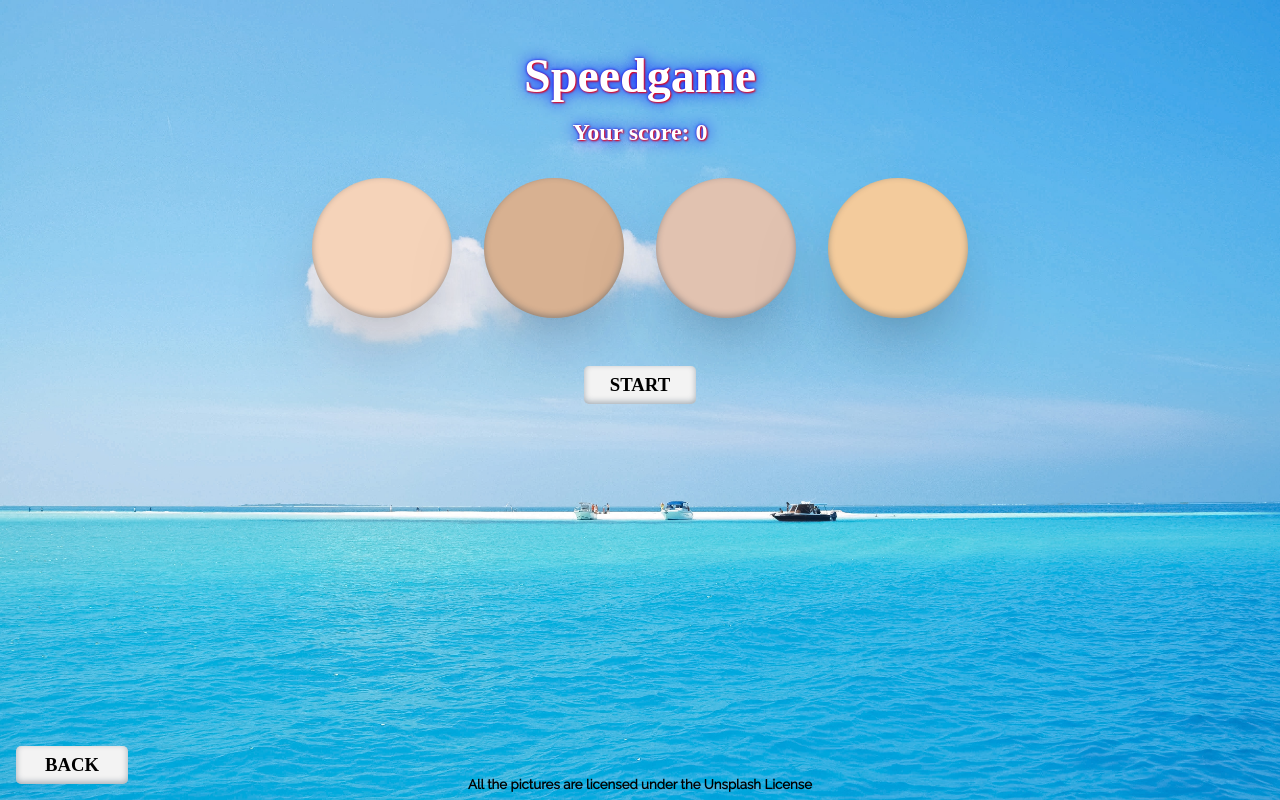
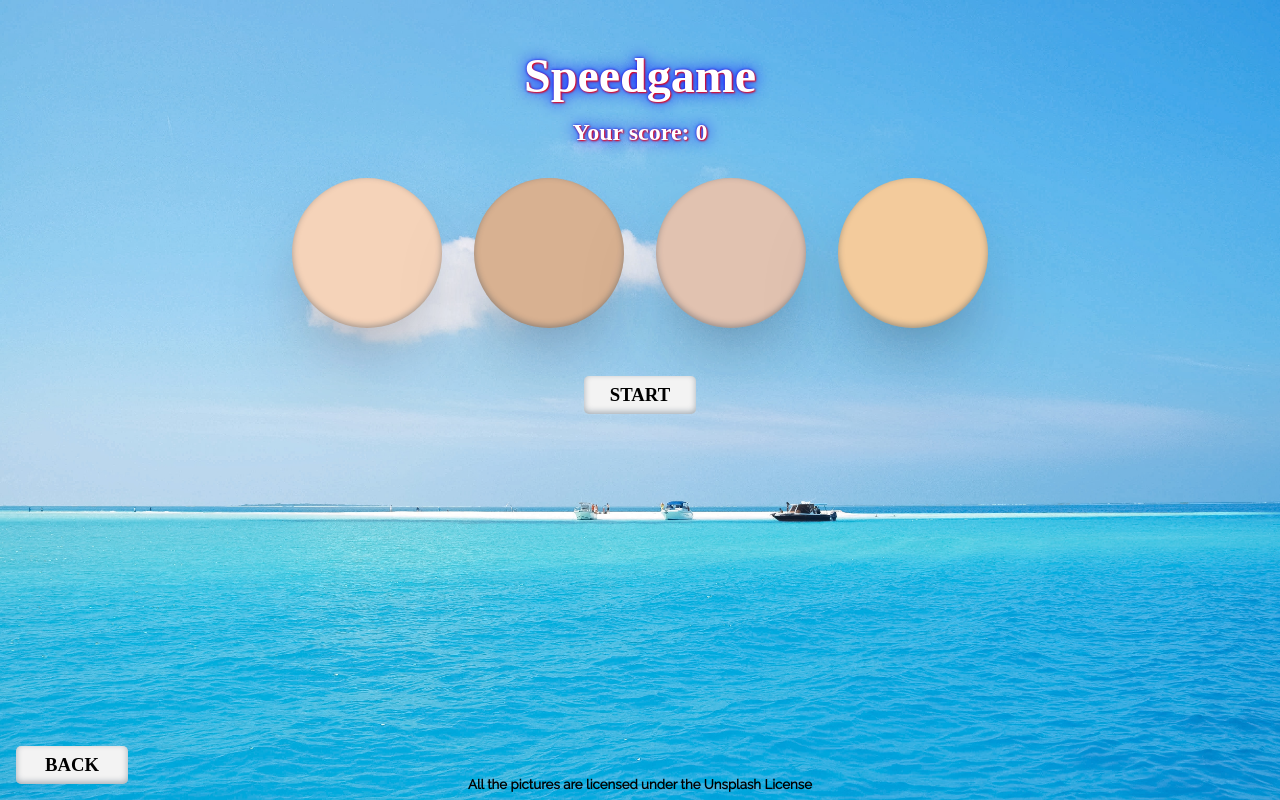
Before and after one commit to LinhLe2307/react_speedGame_REACT22K, a React (Create React App) app: page / in a window 1280 px wide. Both pictures are taken after a click on the button "Easy". Built offline with nearby package versions, Linux system fonts and the light colour scheme; a web font is replaced by a local one.

Commit message:
Change circle size

```diff
--- a/src/App.js
+++ b/src/App.js
@@ -45,6 +45,7 @@ class App extends Component {
 
   timer = undefined; // before we don't have it, it will be undefined. We use variable because we define it in 2 different places, start and end functions.
 
+  // GAME DIFFICULTY
   circlesDifficulty = {
     easy: {
       length: 4,
@@ -77,6 +78,7 @@ class App extends Component {
     );
   };
 
+  // AUDIO PLAY
   //create a new handler for sound, since this is a totally separate function
   clickPlay = () => {
     if (clickSound.paused) {
@@ -96,6 +98,7 @@ class App extends Component {
     stopSound.play();
   };
 
+  // CLICK CIRCLE
   clickHandler = (i) => {
     this.clickPlay();
     if (this.state.playingGame.current !== i) {
--- a/src/index.css
+++ b/src/index.css
@@ -18,6 +18,7 @@ body {
   font-family: "Rubik Moonrocks", cursive;
   color: rgb(255, 255, 255);
   /* background-attachment: fixed; */
+
   text-align: center;
   text-shadow: var(--text-shadow);
 }
@@ -77,8 +78,8 @@ h1 {
 }
 
 .circle {
-  height: 140px;
-  width: 140px;
+  height: 150px;
+  width: 150px;
   border-radius: 50%;
   cursor: pointer;
   display: flex;
@@ -92,7 +93,7 @@ h1 {
   background-color: #fff225;
   background: url("./assets/images/Shiba.png");
   background-position: center;
-  background-size: 210px;
+  background-size: 230px;
 }
 
 button {
```
